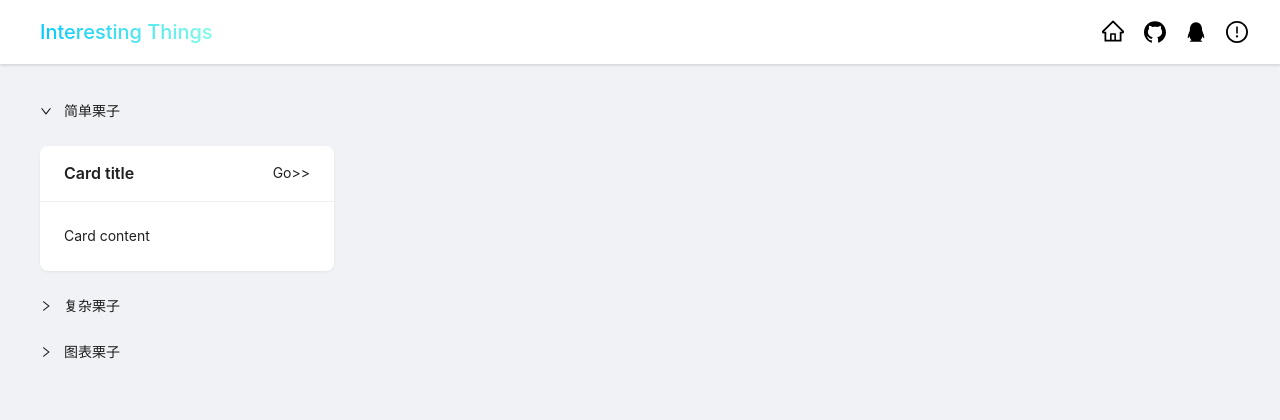
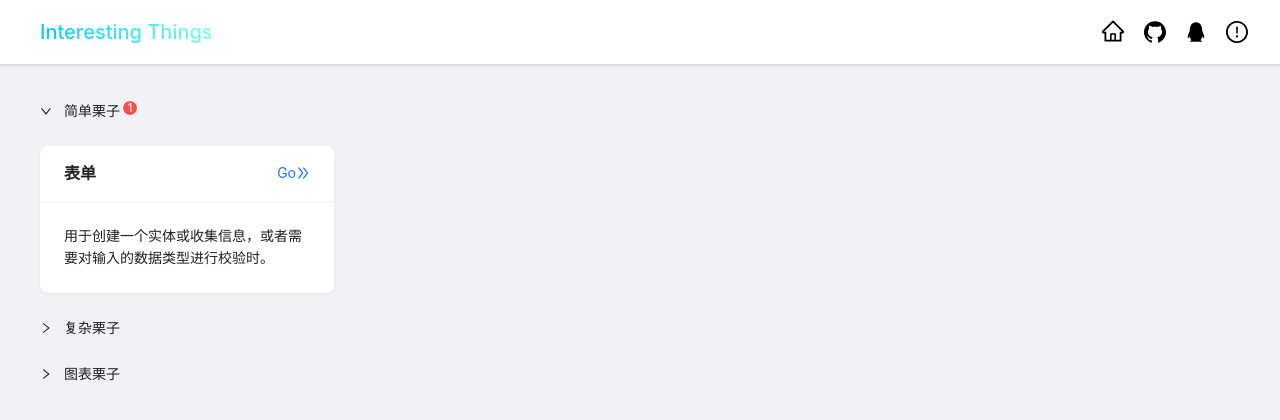
Before and after one commit to Wang-Qing1/interest-web, a React (Create React App) app: page / in a window 1280 px wide. Shown: the top 420 px of the page. Built offline with nearby package versions, Linux system fonts and the light colour scheme.

Commit message:
页面调整

```diff
--- a/src/components/Simple/Simple.js
+++ b/src/components/Simple/Simple.js
@@ -4,16 +4,34 @@
 import './Simple.css';
 import React from "react";
 import {Card, Col, Row} from "antd";
+import {SimpleElements} from "../../config/HomeContentConfig";
+import {NavLink} from "react-router-dom";
+import {DoubleRightOutlined} from "@ant-design/icons";
 
 export default class Simple extends React.Component {
+  renderContent(data) {
+    if (!data || !Array.isArray(data)) {
+      return null;
+    }
+    return data.map((item, index) => {
+      return (
+        <Col span={6} key={index}>
+          <Card
+            title={item.title}
+            bordered={false}
+            extra={<NavLink to={item.path}>Go<DoubleRightOutlined /></NavLink>}
+          >
+            {item.desc}
+          </Card>
+        </Col>
+      );
+    })
+  }
+
   render() {
     return (
       <Row gutter={[8,8]} wrap={true}>
-        <Col span={6}>
-          <Card title="Card title" bordered={false} extra={"Go>>"}>
-            Card content
-          </Card>
-        </Col>
+        {this.renderContent(SimpleElements)}
       </Row>
     );
   }
--- a/src/config/HomeContentConfig.js
+++ b/src/config/HomeContentConfig.js
@@ -3,10 +3,18 @@
  */
 
 // 简单页面
-const SimpleElements = [];
+const SimpleElements = [
+  {
+    title: '表单',
+    desc: '用于创建一个实体或收集信息，或者需要对输入的数据类型进行校验时。',
+    path: '/demo/form'
+  }
+];
 
 // 复杂页面
 const ComplexElements= [];
 
 // 图表示例
 const ChartElements = [];
+
+export { SimpleElements, ChartElements, ComplexElements }
--- a/src/config/RoutesConfig.js
+++ b/src/config/RoutesConfig.js
@@ -5,11 +5,13 @@ import Home from "../pages/Home/Home";
 import EmptyError from "../pages/EmptyError/EmptyError";
 import {Route, Routes} from "react-router-dom";
 import React from "react";
+import FormDemo from "../pages/SimpleElements/FormDemo/FormDemo";
 
 const RoutesConfig = (
    // 路由出口：路由对应的组件会在这里进行渲染
   <Routes>
     <Route index path={'/'} element={<Home />} />
+    <Route path={'/demo/form'} element={<FormDemo />} />
     {/* 未匹配到path路径重定向到首页 */}
     {/*<Route path={'*'} element={<Navigate to={'/'}/>} />*/}
     {/* 未匹配到path路径重定向到空页面 */}
--- a/src/pages/Home/Home.js
+++ b/src/pages/Home/Home.js
@@ -3,17 +3,20 @@
  */
 import './Home.css';
 import Base from "../Base/Base";
-import {Collapse, Tooltip} from "antd";
+import {Badge, Collapse, Tooltip} from "antd";
 import Simple from "../../components/Simple/Simple";
 import Complex from "../../components/Complex/Complex";
 import Chart from "../../components/Chart/Chart";
+import {ChartElements, ComplexElements, SimpleElements} from "../../config/HomeContentConfig";
 
 export default class Home extends Base {
 
   renderHeaderTitle(title, desc, size) {
     return (
       <Tooltip title={desc} placement={"topLeft"}>
-        <div>{title}</div>
+        <Badge count={size} size={"small"} offset={[10,4]}>
+          {title}
+        </Badge>
       </Tooltip>
     );
   }
@@ -21,14 +24,14 @@ export default class Home extends Base {
   renderContent() {
     return (
       <div className={'app-home'}>
-        <Collapse defaultActiveKey={"simple"} ghost={true}>
-          <Collapse.Panel key={"simple"} header={this.renderHeaderTitle("简单栗子", null, 1)}>
+        <Collapse defaultActiveKey={"simple"} ghost={true} accordion>
+          <Collapse.Panel key={"simple"} header={this.renderHeaderTitle("简单栗子", null, SimpleElements.length)}>
             <Simple />
           </Collapse.Panel>
-          <Collapse.Panel key={"complex"} header={this.renderHeaderTitle("复杂栗子", null, 1)}>
+          <Collapse.Panel key={"complex"} header={this.renderHeaderTitle("复杂栗子", null, ComplexElements.length)}>
             <Complex />
           </Collapse.Panel>
-          <Collapse.Panel key={'chart'} header={this.renderHeaderTitle("图表栗子", null, 1)}>
+          <Collapse.Panel key={'chart'} header={this.renderHeaderTitle("图表栗子", null, ChartElements.length)}>
             <Chart />
           </Collapse.Panel>
         </Collapse>
--- /dev/null
+++ b/src/pages/SimpleElements/FormDemo/FormDemo.js
@@ -0,0 +1,16 @@
+/**
+ * 表单示例
+ */
+import './FormDemo.css';
+import React from "react";
+import Base from "../../Base/Base";
+
+export default class FormDemo extends Base {
+  renderContent() {
+    return (
+      <div>
+        表单示例
+      </div>
+    );
+  }
+}
```
Also changed, not shown: src/pages/SimpleElements/FormDemo/FormDemo.css (added).
